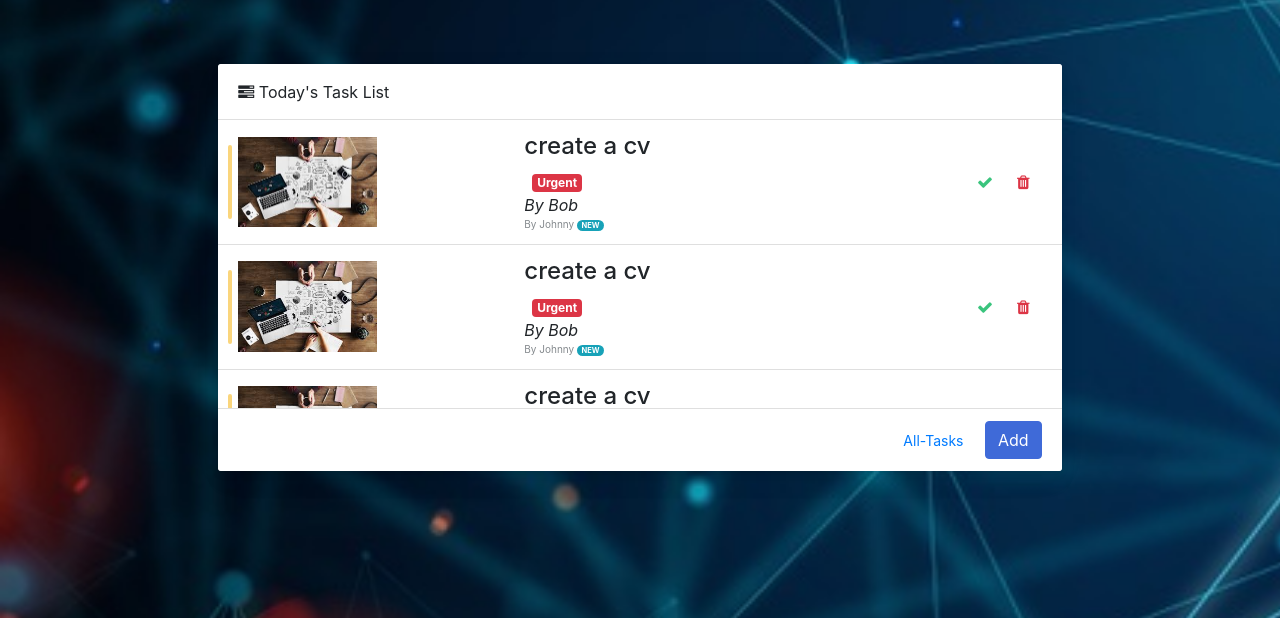
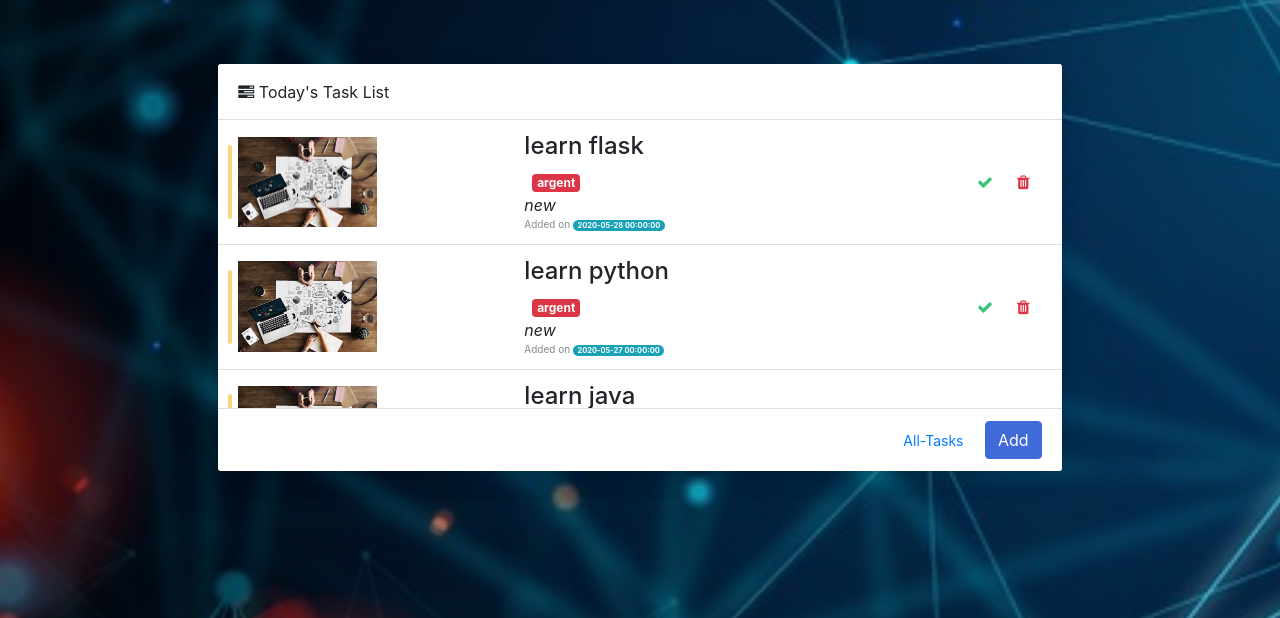
Before and after one commit to Alpha-Males/StackHack, a Flask app: template todo/templates/home.html in a window 1280 px wide. Shown: the part 56-674 px from the top of the page. Run offline with Flask 2, Linux system fonts and the light colour scheme; a user stored in the database is signed in; data comes from the database, SQL or seed files in the repository; the template is opened without the code that fills it: values that come from a table or form of the project are taken from there, most other values are stand-ins (such as "Sample title", 1, 10 or a date in 2020); some libraries are stand-ins or nearby versions.

Commit message:
Update home.html

```diff
--- a/todo/templates/home.html
+++ b/todo/templates/home.html
@@ -106,11 +106,11 @@
 		                                            </div>
 		                                            <div class="widget-content-left">
 		                                                <div class="widget-heading">
-		                                                	<h4>create a cv</h4>	<div class="badge badge-danger ml-2">Urgent</div>
+		                                                	<h4>{{task.title}}</h4>	<div class="badge badge-danger ml-2">{{task.priority}}</div>
 		                                                </div>
-		                                                <div ><i>By Bob</i></div>
+		                                                <div ><i>{{task.status}}</i></div>
 		                                                <div class="widget-subheading">
-		                                                    <div>By Johnny <div class="badge badge-pill badge-info ml-8">NEW</div>
+		                                                    <div>Added on <div class="badge badge-pill badge-info ml-8">{{task.duedate}}</div>
 		                                                   </div>
 		                                                </div>
 		                                            </div>
```
